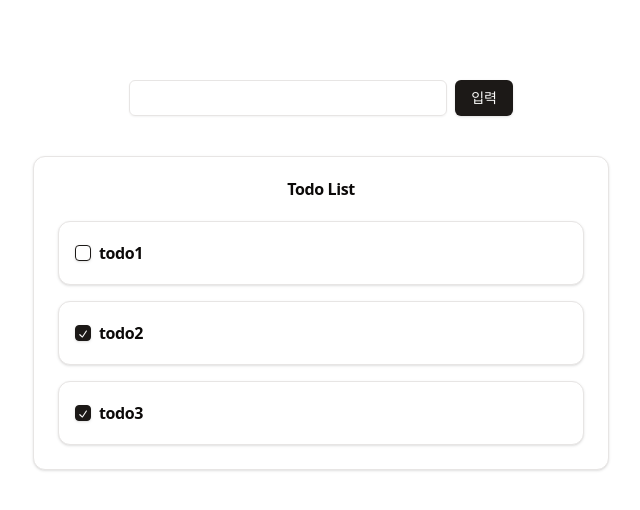
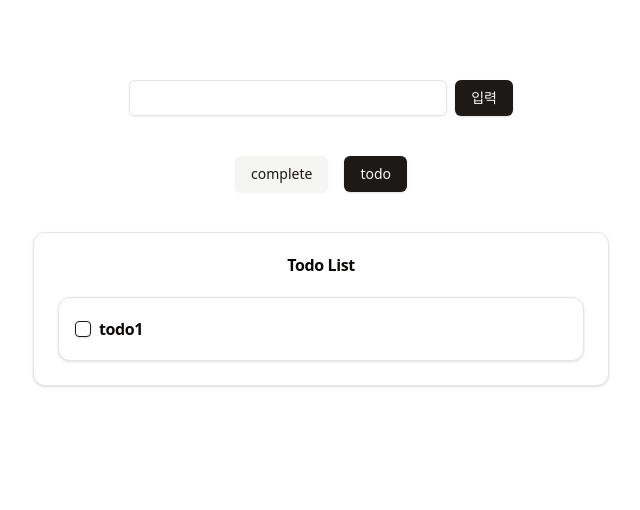
Before and after one commit to Gayun00/todo-abstract, a React (Vite) app: page / in a window 1280 px wide. Shown: the top 510 px of the page, without its empty margins (319-959 px from the left). Built offline with nearby package versions, Linux system fonts and the light colour scheme.

Commit message:
Add: 할일 완료 상태에 따른 목록 필터링 기능 추가

```diff
--- a/src/App.tsx
+++ b/src/App.tsx
@@ -3,22 +3,34 @@ import TodoComposer from "./components/TodoComposer";
 import TodoList from "./components/TodoList";
 import "./globals.css";
 import { todoList } from "./mocks";
+import TodoFileter from "./components/TodoFIlter";
+import { Status } from "./types";
 
 function App() {
   // api 호출을 통해 데이터를 불러온 것으로 가정
   const [todos, setTodos] = React.useState(todoList);
+  const [selectedStatus, setSelectedStatus] = React.useState<Status>("todo");
 
-  const getTodoList = () => {
-    setTodos(todoList);
+  const selectStatus = (status: Status) => {
+    setSelectedStatus(status);
+  };
+
+  const getTodoList = (status: Status) => {
+    const filtered = todoList.filter((todo) => todo.status === status);
+    setTodos(filtered);
   };
 
   useEffect(() => {
-    getTodoList();
-  }, []);
+    getTodoList(selectedStatus);
+  }, [selectedStatus]);
 
   return (
     <div className="mt-20 flex flex-col items-center gap-y-10">
       <TodoComposer />
+      <TodoFileter
+        selectedStatus={selectedStatus}
+        selectStatus={selectStatus}
+      />
       <TodoList data={todos} />
     </div>
   );
--- /dev/null
+++ b/src/components/TodoFIlter/index.tsx
@@ -0,0 +1,26 @@
+import React from "react";
+import { Button } from "../ui/button";
+import { Status } from "@/types";
+
+interface Props {
+  selectedStatus: Status;
+  selectStatus: (status: Status) => void;
+}
+
+const statusList: Status[] = ["complete", "todo"];
+
+const TodoFileter = ({ selectedStatus, selectStatus }: Props) => {
+  return (
+    <div className="space-x-4">
+      {statusList.map((status) => (
+        <Button
+          onClick={() => selectStatus(status)}
+          variant={status !== selectedStatus ? "secondary" : "default"}>
+          {status}
+        </Button>
+      ))}
+    </div>
+  );
+};
+
+export default TodoFileter;
--- a/src/types/index.ts
+++ b/src/types/index.ts
@@ -1,5 +1,7 @@
+export type Status = "todo" | "complete";
+
 export interface Todo {
   id: string;
   text: string;
-  status: "todo" | "complete";
+  status: Status;
 }
```
